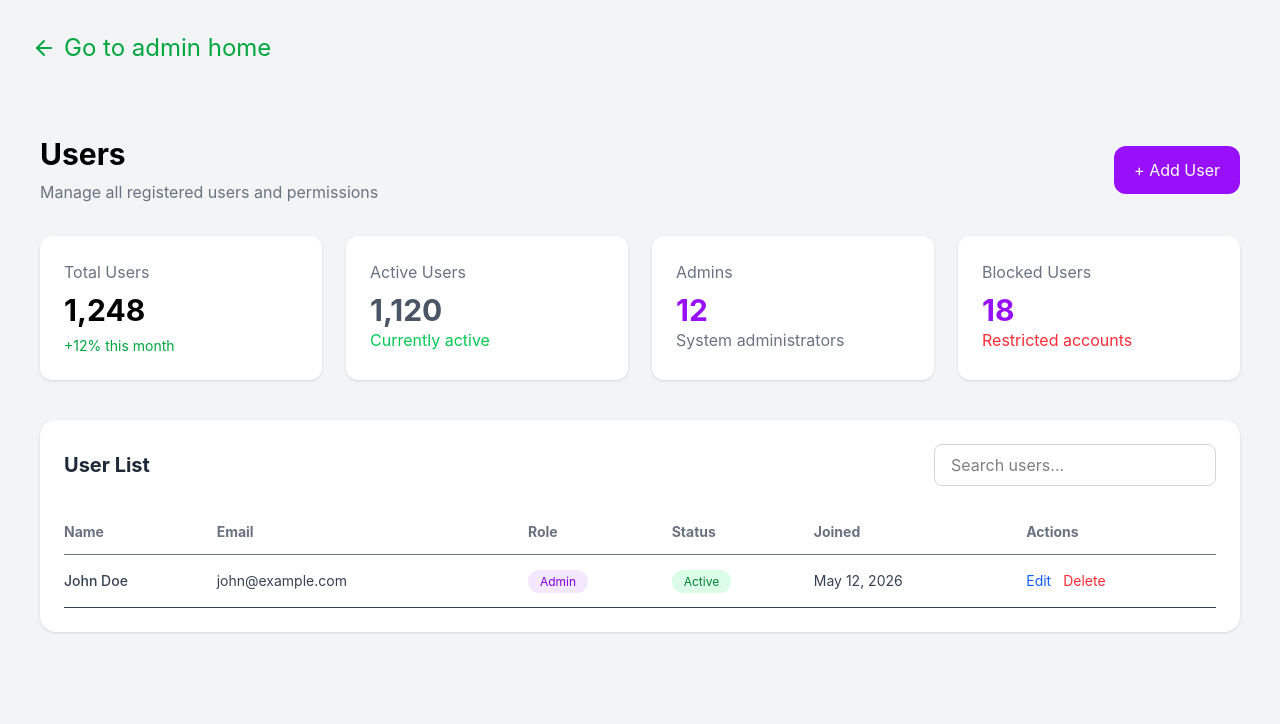
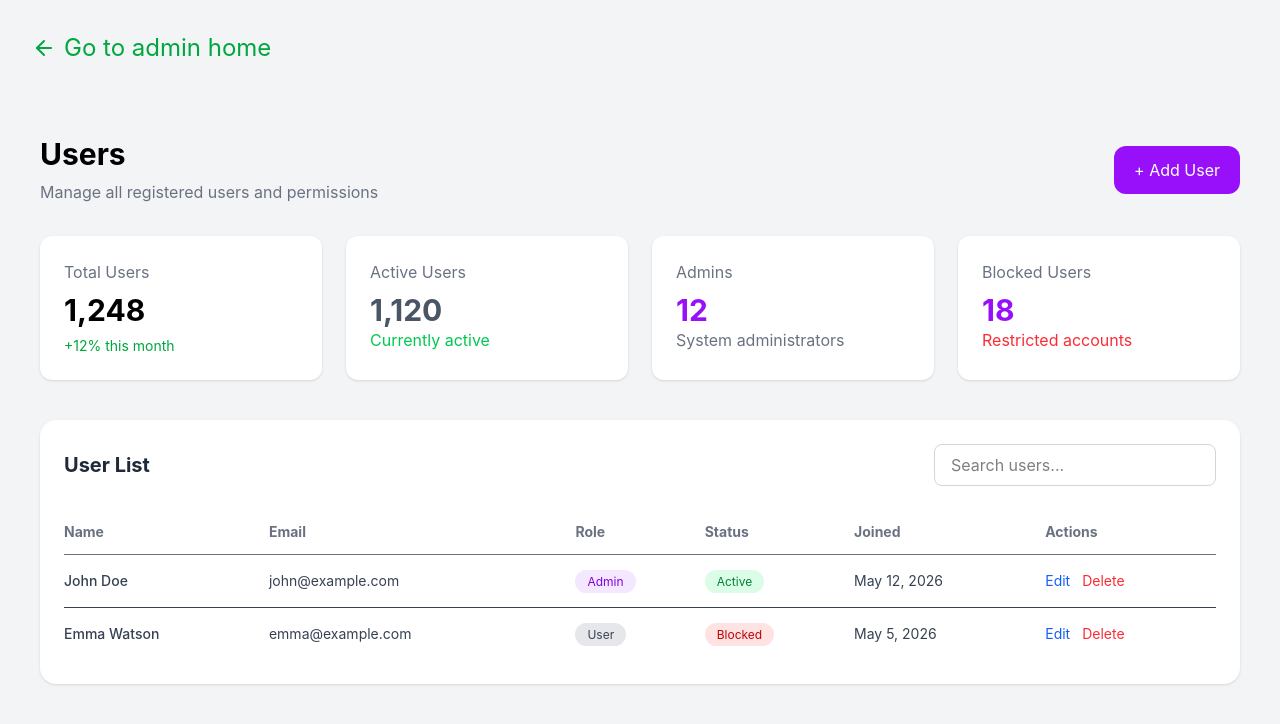
Before and after one commit to rumachoudhury/monorepo-ecommerce-app, a Next.js app in the folder apps/admin/: page /users in a window 1280 px wide. Shown: the top 724 px of the page. Built offline with nearby package versions, Linux system fonts and the light colour scheme.

Commit message:
Add second user row )

```diff
--- a/apps/admin/src/app/users/page.tsx
+++ b/apps/admin/src/app/users/page.tsx
@@ -342,6 +342,30 @@ function UsersPage() {
                       </button>
                     </td>
                   </tr>
+
+                  <tr className="transition hover:bg-gray-50">
+                    <td className="py-4 font-medium">Emma Watson</td>
+                    <td>emma@example.com</td>
+                    <td>
+                      <span className="bg-gray-200 text-gray-700 px-3 py-1 rounded-full text-xs">
+                        User
+                      </span>
+                    </td>
+                    <td>
+                      <span className="bg-red-100 text-red-700 px-3 py-1 rounded-full text-xs">
+                        Blocked
+                      </span>
+                    </td>
+                    <td>May 5, 2026</td>
+                    <td>
+                      <button className="text-blue-600 hover:underline mr-3">
+                        Edit
+                      </button>
+                      <button className="text-red-500 hover:underline">
+                        Delete
+                      </button>
+                    </td>
+                  </tr>
                 </tbody>
               </table>
             </div>
```
